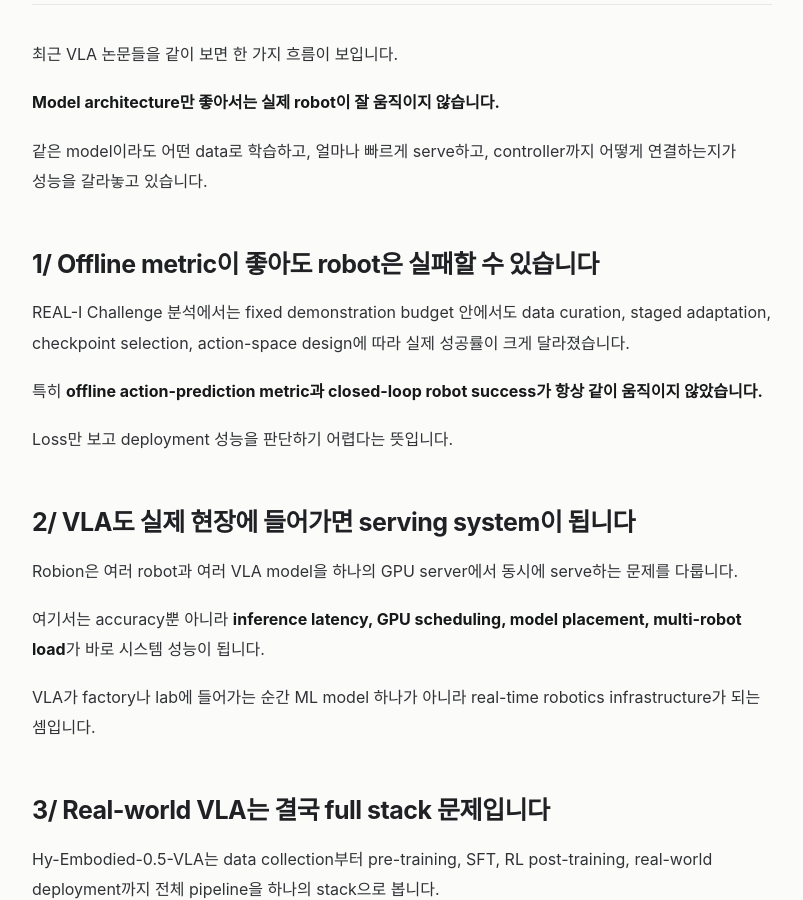
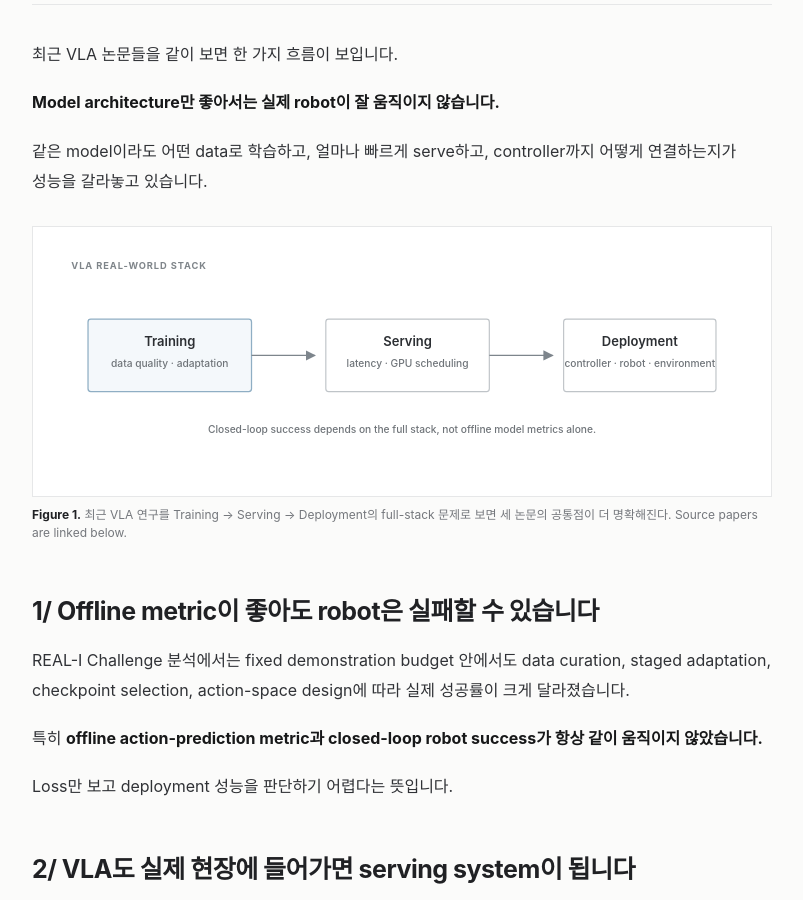
Before and after one commit to nayana224/nayana224.github.io, a Jekyll site: the page built from _research_feed/2026-09-19-research-papers.md, in a window 1280 px wide and 900 px high, scrolled down 432 px. Shown: the whole window, without its empty margins (238-1041 px from the left). Built offline with Jekyll 4.4.1, drawn with Linux system fonts in a browser that asks for light colours.

Commit message:
research feed: add paper-style summary figure

```diff
--- a/_research_feed/2026-09-19-research-papers.md
+++ b/_research_feed/2026-09-19-research-papers.md
@@ -12,6 +12,22 @@
 **Model architecture만 좋아서는 실제 robot이 잘 움직이지 않습니다.**
 
 같은 model이라도 어떤 data로 학습하고, 얼마나 빠르게 serve하고, controller까지 어떻게 연결하는지가 성능을 갈라놓고 있습니다.
+
+<!-- feed-figure:vla-stack -->
+<figure class="paper-figure">
+ <div class="paper-figure-frame"><div class="paper-figure-canvas">
+ <svg viewBox="0 0 760 255" role="img" aria-label="VLA training serving deployment stack">
+  <defs><marker id="vlaA" markerWidth="8" markerHeight="8" refX="7" refY="4" orient="auto"><path d="M0,0 L8,4 L0,8 z" fill="#7d858c"/></marker></defs>
+  <text x="24" y="28" class="fig-kicker">VLA REAL-WORLD STACK</text>
+  <rect x="42" y="82" width="176" height="78" rx="3" class="fig-box-accent"/><text x="130" y="107" class="fig-label">Training</text><text x="130" y="134" class="fig-small">data quality · adaptation</text>
+  <path d="M218 121 L286 121" class="fig-arrow" marker-end="url(#vlaA)"/>
+  <rect x="298" y="82" width="176" height="78" rx="3" class="fig-box"/><text x="386" y="107" class="fig-label">Serving</text><text x="386" y="134" class="fig-small">latency · GPU scheduling</text>
+  <path d="M474 121 L542 121" class="fig-arrow" marker-end="url(#vlaA)"/>
+  <rect x="554" y="82" width="164" height="78" rx="3" class="fig-box"/><text x="636" y="107" class="fig-label">Deployment</text><text x="636" y="134" class="fig-small">controller · robot · environment</text>
+  <text x="380" y="205" class="fig-small">Closed-loop success depends on the full stack, not offline model metrics alone.</text>
+ </svg></div></div>
+ <figcaption><strong>Figure 1.</strong> 최근 VLA 연구를 Training → Serving → Deployment의 full-stack 문제로 보면 세 논문의 공통점이 더 명확해진다. Source papers are linked below.</figcaption>
+</figure>
 
 ## 1/ Offline metric이 좋아도 robot은 실패할 수 있습니다
 
```
